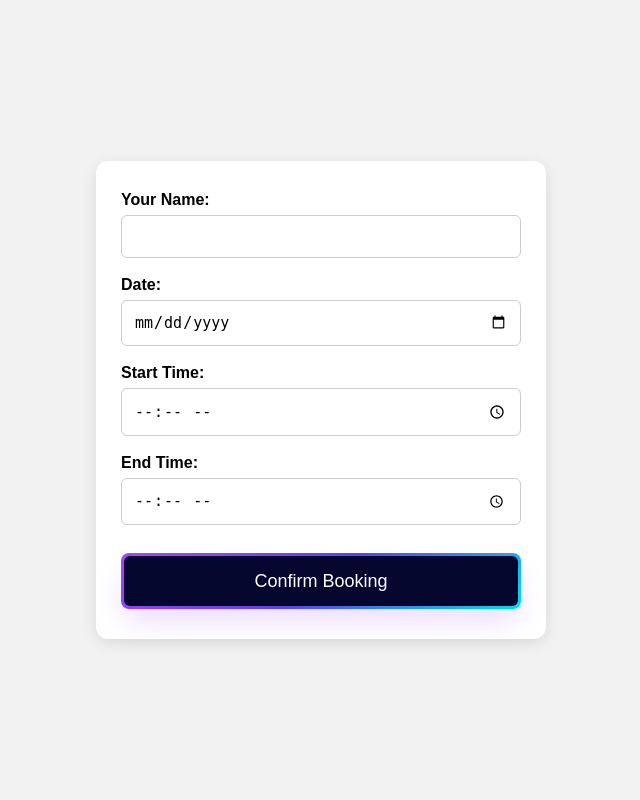
After one commit to Govind-gothi/service-provider, a Flask app: page /hire in a window 1280 px wide. The commit adds this page. Shown: the whole page, without its empty margins (319-959 px from the left). Run offline with Flask 3, Linux system fonts and the light colour scheme.

Commit message:
added new api in app.py and adding suporting html files

```diff
--- a/app.py
+++ b/app.py
@@ -97,7 +97,7 @@ def login():
 def Service_Provider():
     msg = ''
     if request.method == 'POST':
-        if 'First_Name' in request.form and 'Last_Name' in request.form and 'Email' in request.form and 'Phone_Number' in request.form and 'City' in request.form and 'State' in request.form and 'Pincode' in request.form and 'Date_Of_Birth' in request.form and 'Password' in request.form and 'confirm_Password' in request.form and 'Category' in request.form:
+        if 'First_Name' in request.form and 'Last_Name' in request.form and 'Email' in request.form and 'Phone_Number' in request.form and 'City' in request.form and 'State' in request.form and 'Pincode' in request.form and 'Date_Of_Birth' in request.form and 'Password' in request.form and 'confirm_Password' in request.form and 'Category' in request.form and 'Base_Price' in request.form:
 
             First_Name = request.form['First_Name']
             Last_Name = request.form['Last_Name']
@@ -110,6 +110,7 @@ def Service_Provider():
             Password = request.form['Password']
             confirm_Password = request.form['confirm_Password']
             Category = request.form['Category']
+            Base_Price = request.form['Base_Price']
 
             if Password != confirm_Password:
                 msg = "Passwords do not match!"
@@ -140,8 +141,8 @@ def Service_Provider():
                 msg = 'Please fill out the form!'
                 return render_template('Service_Provider.html', msg=msg)
             else:
-                sql = "INSERT INTO Service_Provider (First_Name, Last_Name, Email, Phone_Number,Date_Of_Birth,City,State, Pincode, Password,Category) VALUES (%s, %s, %s, %s, %s, %s, %s, %s, %s,%s)"
-                val = [(First_Name, Last_Name, Email, Phone_Number, Date_Of_Birth,City, State, Pincode, Password, Category)]
+                sql = "INSERT INTO Service_Provider (First_Name, Last_Name, Email, Phone_Number,Date_Of_Birth,City,State, Pincode, Password,Category, Base_Price) VALUES (%s, %s, %s, %s, %s, %s, %s, %s, %s, %s,%s)"
+                val = [(First_Name, Last_Name, Email, Phone_Number, Date_Of_Birth,City, State, Pincode, Password, Category, Base_Price)]
                 mycursor.executemany(sql, val)
                 mydb.commit()
                 msg = 'You have successfully registered!'
@@ -308,6 +309,11 @@ def update_password(CustomerID):
     return redirect(url_for('update_password', CustomerID=CustomerID))
 
 
+@app.route('/hire', methods=['GET','POST'])
+def hire():
+    if request.method == "GET":
+        # return "thsi si a hire api"
+        return render_template('hire.html')
 
 
 
--- a/templates/Service_Provider.html
+++ b/templates/Service_Provider.html
@@ -34,7 +34,8 @@
         .signup-container input[type="Email"],
         .signup-container input[type="Password"],
         .signup-container input[type="date"],
-        .signup-container input[type="tel"]{
+        .signup-container input[type="tel"],
+        .signup-container input[type="decimal"]{
             width: 100%;
             padding: 10px;
             margin: 10px 0 20px 0;
@@ -104,6 +105,9 @@
             <label for="Category">Category</label>
             <input type="text" id="Category" name="Category" placeholder="Enter your Category" required>
 
+            <label for="Base_Price">Base Price</label>
+            <input type="decimal" id="Base_Price" name="Base_Price" placeholder="Enter your Base Price" required>
+
             <input type="submit" value="Sign Up">
 
         </form>
--- /dev/null
+++ b/templates/hire.html
@@ -0,0 +1,117 @@
+<!DOCTYPE html>
+<html lang="en">
+<head>
+    <meta charset="UTF-8">
+    <title>Booking Form</title>
+    <style>
+        body {
+            font-family: Arial, sans-serif;
+            background: #f2f2f2;
+            display: flex;
+            justify-content: center;
+            align-items: center;
+            height: 100vh;
+            margin: 0;
+        }
+
+        .container {
+            background: #ffffff;
+            padding: 30px 25px;
+            border-radius: 12px;
+            width: 100%;
+            max-width: 400px;
+            box-shadow: 0 4px 15px rgba(0, 0, 0, 0.1);
+        }
+
+        form {
+            display: flex;
+            flex-direction: column;
+        }
+
+        label {
+            margin-bottom: 6px;
+            font-weight: bold;
+        }
+
+        input[type="text"],
+        input[type="date"],
+        input[type="time"] {
+            padding: 12px;
+            margin-bottom: 18px;
+            border-radius: 6px;
+            border: 1px solid #ccc;
+            font-size: 15px;
+            width: 100%;
+            box-sizing: border-box;
+        }
+
+        .cnf_booking {
+            align-items: center;
+            background-image: linear-gradient(144deg, #af40ff, #5b42f3 50%, #00ddeb);
+            border: 0;
+            border-radius: 8px;
+            box-shadow: rgba(151, 65, 252, 0.2) 0 15px 30px -5px;
+            box-sizing: border-box;
+            color: #ffffff;
+            display: flex;
+            font-size: 18px;
+            justify-content: center;
+            line-height: 1em;
+            max-width: 100%;
+            min-width: 140px;
+            padding: 3px;
+            text-decoration: none;
+            user-select: none;
+            -webkit-user-select: none;
+            touch-action: manipulation;
+            white-space: nowrap;
+            cursor: pointer;
+            transition: all 0.3s;
+            margin-top: 10px;
+        }
+
+        .cnf_booking:active,
+        .cnf_booking:hover {
+            outline: 0;
+        }
+
+        .cnf_booking span {
+            background-color: rgb(5, 6, 45);
+            padding: 16px 24px;
+            border-radius: 6px;
+            width: 100%;
+            height: 100%;
+            transition: 300ms;
+        }
+
+        .cnf_booking:hover span {
+            background: none;
+        }
+
+        .cnf_booking:active {
+            transform: scale(0.9);
+        }
+    </style>
+</head>
+<body>
+
+    <div class="container">
+        <form action="/hire" method="POST">
+            <label for="user_name">Your Name:</label>
+            <input type="text" id="user_name" name="user_name" required>
+
+            <label for="date">Date:</label>
+            <input type="date" id="date" name="date" required>
+
+            <label for="start_time">Start Time:</label>
+            <input type="time" id="start_time" name="start_time" required>
+
+            <label for="end_time">End Time:</label>
+            <input type="time" id="end_time" name="end_time" required>
+
+            <button class="cnf_booking" type="submit"><span>Confirm Booking</span></button>
+        </form>
+    </div>
+
+</body>
+</html>
--- a/templates/service_provider_profile.html
+++ b/templates/service_provider_profile.html
@@ -2182,7 +2182,7 @@
                   <i class="ni business_briefcase-24 mr-2"></i>I am a {{account[10]}}
                 </div>
                 <div>
-                  <i class="ni education_hat mr-2"></i>Medi-Caps University
+                  <i class="ni education_hat mr-2"></i>Amount: ₹{{account[11]}}
                 </div>
                 <hr class="my-4">
                 <p>Ryan — the name taken by Melbourne-raised, Brooklyn-based Nick Murphy — writes, performs and
```
Also changed, not shown: templates/index.html (+64 -13 lines), templates/services.html (+117 -93 lines).
